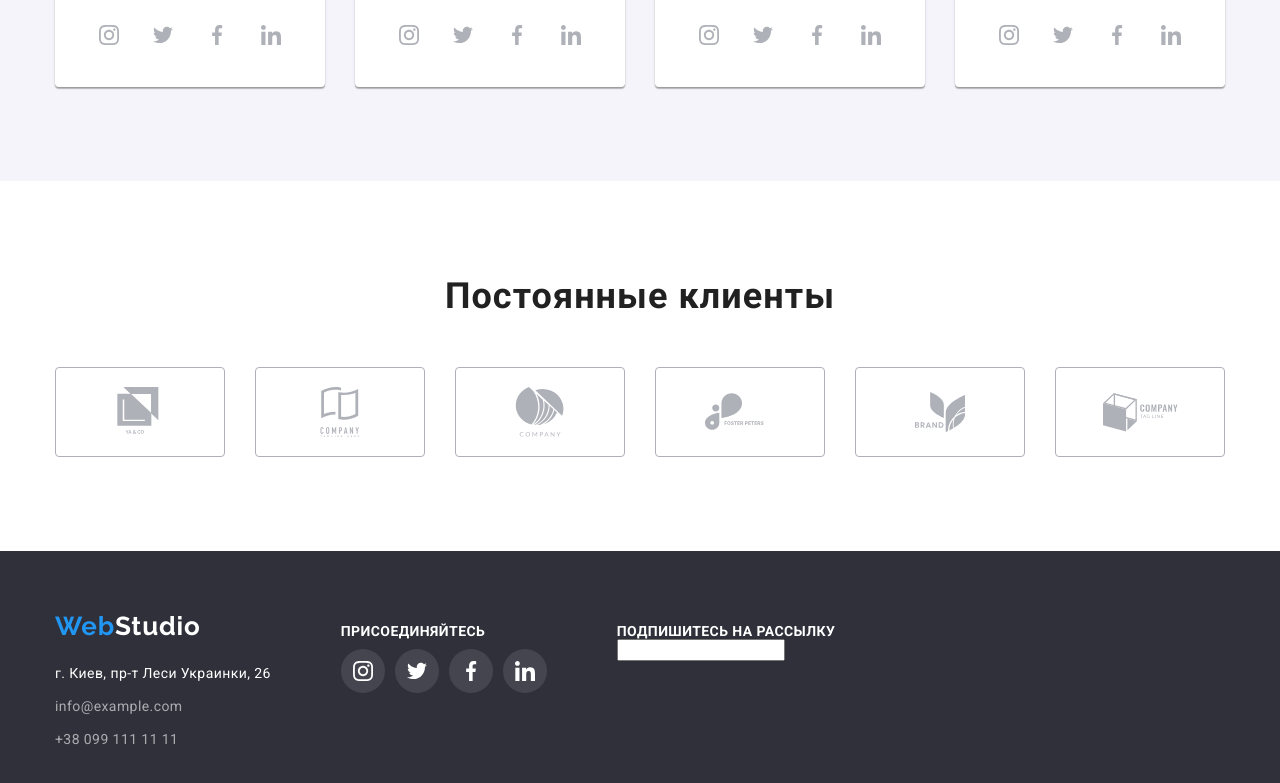
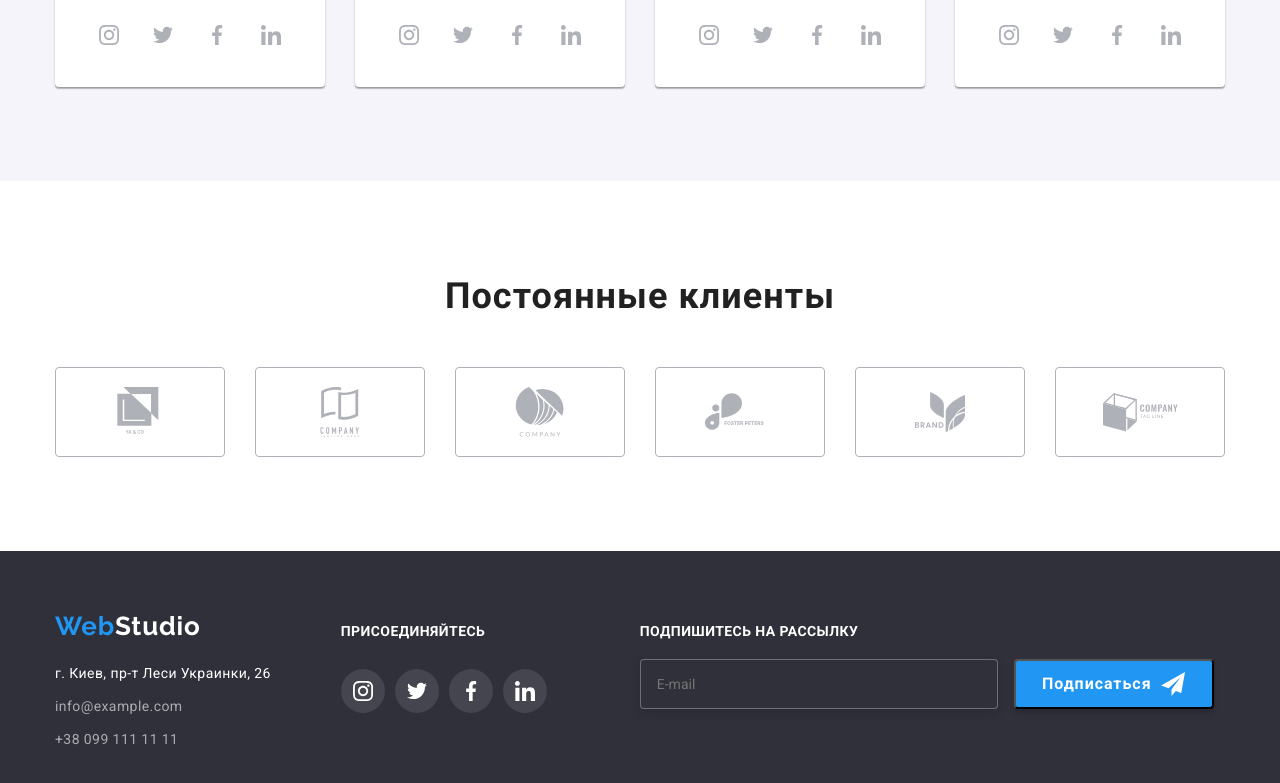
Before and after one commit to OleksiyOpalko/goit-markup-hw-06, a plain HTML site: page index.html in a window 1280 px wide. Shown: the part 2129-2912 px from the top of the page. Drawn offline with nearby package versions, Linux system fonts and the light colour scheme.

Commit message:
зроблено форму підписатися

```diff
--- a/css/styles.css
+++ b/css/styles.css
@@ -199,6 +199,12 @@ padding-right: 15px; */
   display: inline-block;
   padding-top: 12px;
   padding-left: 70px;
+}
+
+.subscribe{
+  display: inline-block;
+  padding-top: 12px;
+  padding-left: 93px;
 }
 .team-presentation {
   width: 1170px;
@@ -424,6 +430,10 @@ line-height: 16px;
 letter-spacing: 0.01em;
 
 }
+.comment:hover {
+  border: 1px solid #2196F3;
+}
+
 
 .social-icon-x{
   background:  #ffffff;
@@ -922,10 +932,20 @@ padding-bottom: 30px;
 
 }
 .form-name{
-  width: 12px;
-    height: 12px;
+  width: 18px;
+    height: 18px;
+    position: absolute;
+  transform: translate(30%, 160%);
+
 }
 
+.form-field:hover .form-name{
+  fill: #2196F3;
+}
+.form-input{
+
+padding-left: 35px;
+}
 .contacts-icon{
       width: 16px;
     height: 16px;
@@ -941,11 +961,51 @@ font-size: 14px;
 line-height: 16px;
 letter-spacing: 0.03em;
 text-transform: uppercase;
-
+padding-bottom: 20px;
 color: #FFFFFF;
 }
 
-.social-footer li:not(:last-child){
+.subscribe-email{
+  width: 358px;
+height: 50px;
+padding-left: 16px;
+background: #2f303a;
+border: 1px solid rgba(255, 255, 255, 0.3);
+box-sizing: border-box;
+filter: drop-shadow(0px 4px 4px rgba(0, 0, 0, 0.15));
+border-radius: 4px;
+
+}
+
+.subscribe-button {
+
+ display: inline-flex;
+  width: 200px;
+  height: 50px;
+  margin-left: 12px;
+  font-weight: 700;
+  font-size: 16px;
+  line-height: 1.87;
+  justify-content:center;
+  align-items: center;
+  text-align: center;
+  letter-spacing: 0.06em;
+  color: white;
+  background-position: 160px center;
+  background: #2196F3;
+box-shadow: 0px 4px 4px rgba(0, 0, 0, 0.15);
+border-radius: 4px;
+}
+
+.subscribe-name {
+  display: inline-block;
+  width: 24px;
+  height: 24px;
+  align-items: center;
+  text-align: center;
+}
+
+  .social-footer li:not(:last-child){
   margin-right: 10px;
 }
 
--- a/index.html
+++ b/index.html
@@ -57,12 +57,13 @@
             </svg>
 
         </button>
+
         <form class="form js-speaker-form">
             <h2 class="form-title">Оставьте свои данные, мы вам перезвоним</h2>
+
             <div class="form-field">
             <label for="name">Имя</label>
-
-            <input type="text" name="name" id="name" >
+            <input class="form-input" type="text" name="name" id="name" >
             <svg class="form-name" >
                 <use href="./images/symbol-form.svg#icon-person"></use>
             </svg>
@@ -70,12 +71,18 @@
 
             <div class="form-field">
             <label for="tel">Телефон</label>
-            <input type="tel" name="tel" id="tel" >
+            <input class="form-input" type="tel" name="tel" id="tel" >
+            <svg class="form-name" >
+                <use href="./images/symbol-form.svg#icon-phone"></use>
+            </svg>
             </div>
 
             <div class="form-field">
             <label for="mail">Почта</label>
-            <input type="email" name="mail" id="mail">
+            <input class="form-input" type="email" name="mail" id="mail">
+            <svg class="form-name" >
+                <use href="./images/symbol-form.svg#icon-email"></use>
+            </svg>
             </div>
 
             <div class="form-field">
@@ -406,11 +413,14 @@
                 </li>
             </ul>
         </div>
-        <div class="join-to">
+        <div class="subscribe">
             <p class="join">Подпишитесь на рассылку</p>
 
-                <input type="email" name="mail" id="mail">
-
+                <input class="subscribe-email" type="email" name="mail"  placeholder="E-mail">
+                <button type="submit" class="subscribe-button ">Подписаться &nbsp <svg class="subscribe-name" width="24" height="24" >
+                    <use href="./images/symbol-form.svg#icon-send"></use>
+                </svg>
+          </button>
         </div>
 
    </div>
```
Also changed, not shown: portfolio.html (+10 -0 lines).
